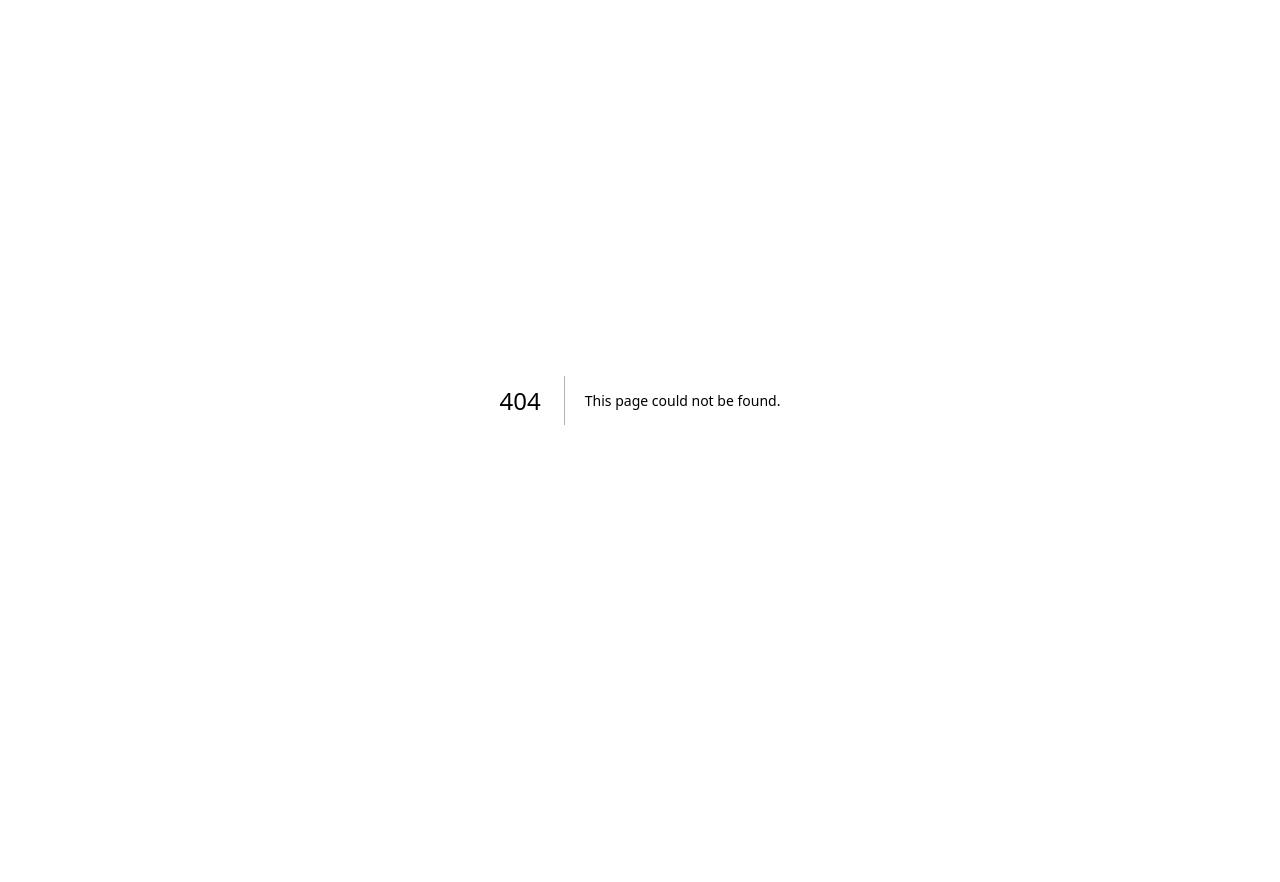
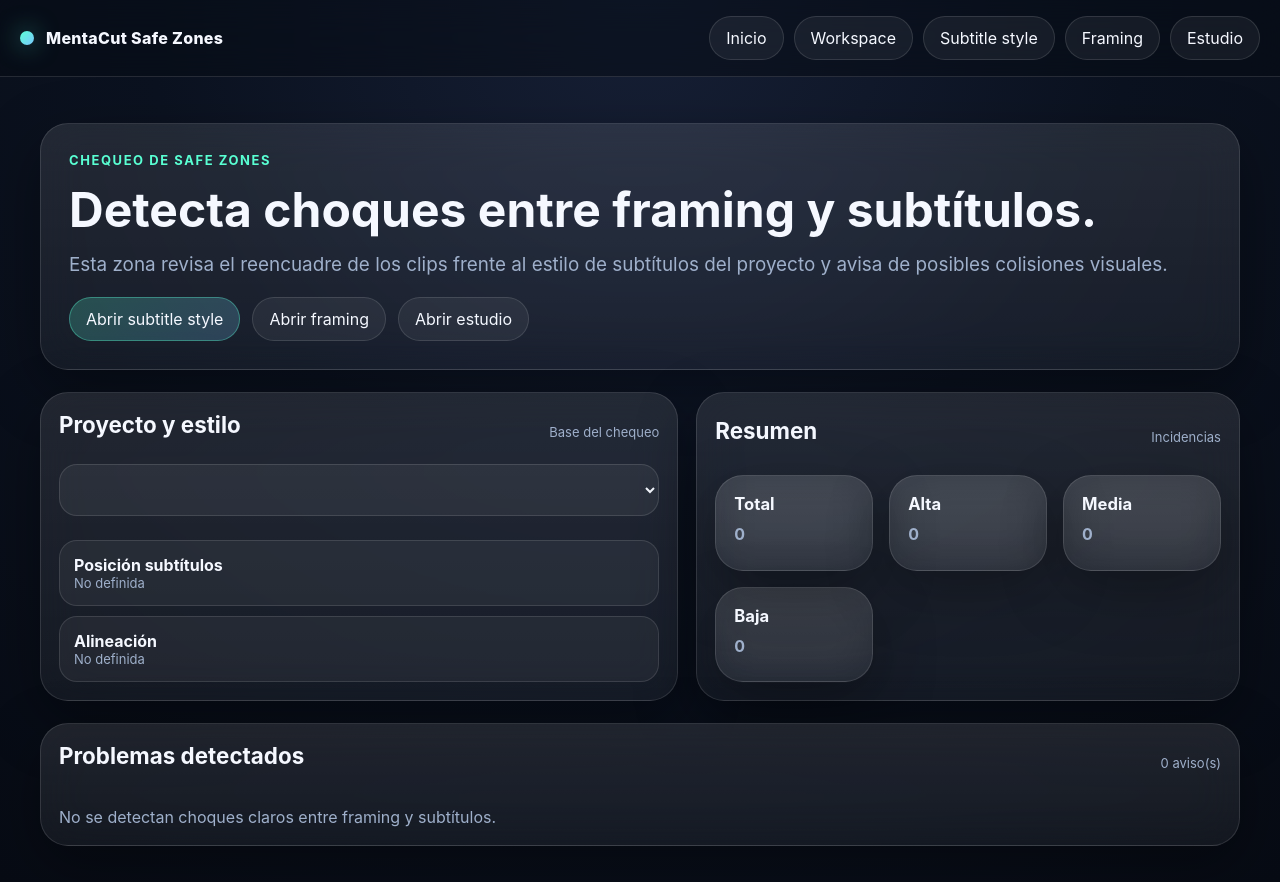
Before and after one commit to alain7224/MentaCut, a Next.js app: page /studio/safe-zones in a window 1280 px wide. Before the commit this address had no page. Before the commit the page ends 800 px from the top, so only its background shows below. Built offline with nearby package versions, Linux system fonts and the light colour scheme.

Commit message:
feat: add subtitle safe zone inspection route

```diff
--- /dev/null
+++ b/app/studio/safe-zones/page.tsx
@@ -0,0 +1,96 @@
+'use client'
+
+import Link from 'next/link'
+import { useEffect, useMemo, useState } from 'react'
+import { readLocalProjects, type LocalProject } from '@/lib/local-store'
+import { readProjectSubtitleStyles, type ProjectSubtitleStyle } from '@/lib/local-subtitle-style'
+import { evaluateSubtitleSafeZones } from '@/lib/safe-zone-check'
+
+export default function StudioSafeZonesPage() {
+  const [projects, setProjects] = useState<LocalProject[]>([])
+  const [styles, setStyles] = useState<ProjectSubtitleStyle[]>([])
+  const [activeProjectId, setActiveProjectId] = useState<string | null>(null)
+
+  useEffect(() => {
+    const nextProjects = readLocalProjects()
+    setProjects(nextProjects)
+    setActiveProjectId(nextProjects[0]?.id ?? null)
+    setStyles(readProjectSubtitleStyles())
+  }, [])
+
+  const activeProject = useMemo(() => projects.find((item) => item.id === activeProjectId) ?? null, [projects, activeProjectId])
+  const activeStyle = useMemo(() => styles.find((item) => item.projectId === activeProjectId) ?? null, [styles, activeProjectId])
+  const issues = useMemo(() => activeProject ? evaluateSubtitleSafeZones(activeProject, activeStyle) : [], [activeProject, activeStyle])
+  const counts = useMemo(() => ({
+    total: issues.length,
+    high: issues.filter((item) => item.severity === 'high').length,
+    medium: issues.filter((item) => item.severity === 'medium').length,
+    low: issues.filter((item) => item.severity === 'low').length,
+  }), [issues])
+
+  return (
+    <div className="page-shell">
+      <header className="topbar">
+        <div className="brand"><span className="brand-dot" /><span>MentaCut Safe Zones</span></div>
+        <nav className="nav">
+          <Link href="/" className="nav-link">Inicio</Link>
+          <Link href="/studio/workspace" className="nav-link">Workspace</Link>
+          <Link href="/studio/subtitle-style" className="nav-link">Subtitle style</Link>
+          <Link href="/studio/framing" className="nav-link">Framing</Link>
+          <Link href="/studio" className="nav-link">Estudio</Link>
+        </nav>
+      </header>
+      <main className="main">
+        <section className="section">
+          <div className="panel hero-copy">
+            <span className="eyebrow">Chequeo de safe zones</span>
+            <h1 className="title" style={{ fontSize: 'clamp(1.8rem, 4vw, 3rem)' }}>Detecta choques entre framing y subtítulos.</h1>
+            <p className="sub">Esta zona revisa el reencuadre de los clips frente al estilo de subtítulos del proyecto y avisa de posibles colisiones visuales.</p>
+            <div className="action-row">
+              <Link href="/studio/subtitle-style" className="btn btn-primary">Abrir subtitle style</Link>
+              <Link href="/studio/framing" className="btn">Abrir framing</Link>
+              <Link href="/studio" className="btn">Abrir estudio</Link>
+            </div>
+          </div>
+        </section>
+        <section className="section">
+          <div className="studio-grid-2">
+            <div className="panel timeline">
+              <div className="row-head"><h2 className="section-title">Proyecto y estilo</h2><div className="timeline-label">Base del chequeo</div></div>
+              <select className="input" value={activeProjectId ?? ''} onChange={(event) => setActiveProjectId(event.target.value)}>
+                {projects.map((project) => <option key={project.id} value={project.id}>{project.name} · {project.format}</option>)}
+              </select>
+              <div className="project-list">
+                <div className="project-item"><strong>Posición subtítulos</strong><div className="timeline-label">{activeStyle?.position ?? 'No definida'}</div></div>
+                <div className="project-item"><strong>Alineación</strong><div className="timeline-label">{activeStyle?.align ?? 'No definida'}</div></div>
+              </div>
+            </div>
+            <div className="panel timeline">
+              <div className="row-head"><h2 className="section-title">Resumen</h2><div className="timeline-label">Incidencias</div></div>
+              <div className="cards">
+                <article className="panel card"><h3>Total</h3><p><strong>{counts.total}</strong></p></article>
+                <article className="panel card"><h3>Alta</h3><p><strong>{counts.high}</strong></p></article>
+                <article className="panel card"><h3>Media</h3><p><strong>{counts.medium}</strong></p></article>
+                <article className="panel card"><h3>Baja</h3><p><strong>{counts.low}</strong></p></article>
+              </div>
+            </div>
+          </div>
+        </section>
+        <section className="section">
+          <div className="panel timeline">
+            <div className="row-head"><h2 className="section-title">Problemas detectados</h2><div className="timeline-label">{issues.length} aviso(s)</div></div>
+            <div className="project-list">
+              {issues.length === 0 ? <div className="empty">No se detectan choques claros entre framing y subtítulos.</div> : null}
+              {issues.map((issue, index) => (
+                <div key={`${issue.clipId}-${index}`} className="project-item">
+                  <strong>{issue.severity === 'high' ? 'Alta' : issue.severity === 'medium' ? 'Media' : 'Baja'} · {issue.clipTitle}</strong>
+                  <div className="timeline-label">{issue.message}</div>
+                </div>
+              ))}
+            </div>
+          </div>
+        </section>
+      </main>
+    </div>
+  )
+}
```
